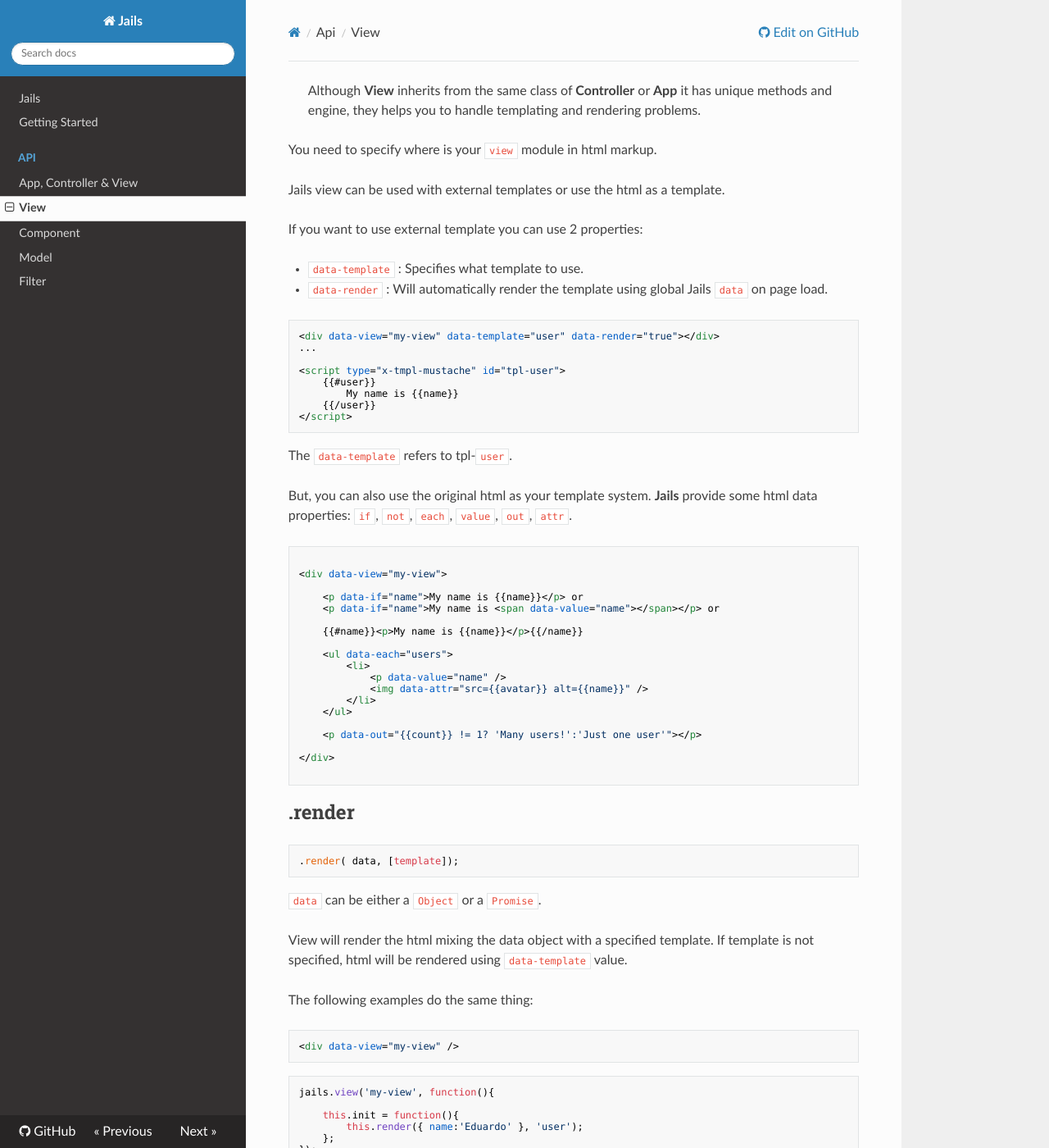
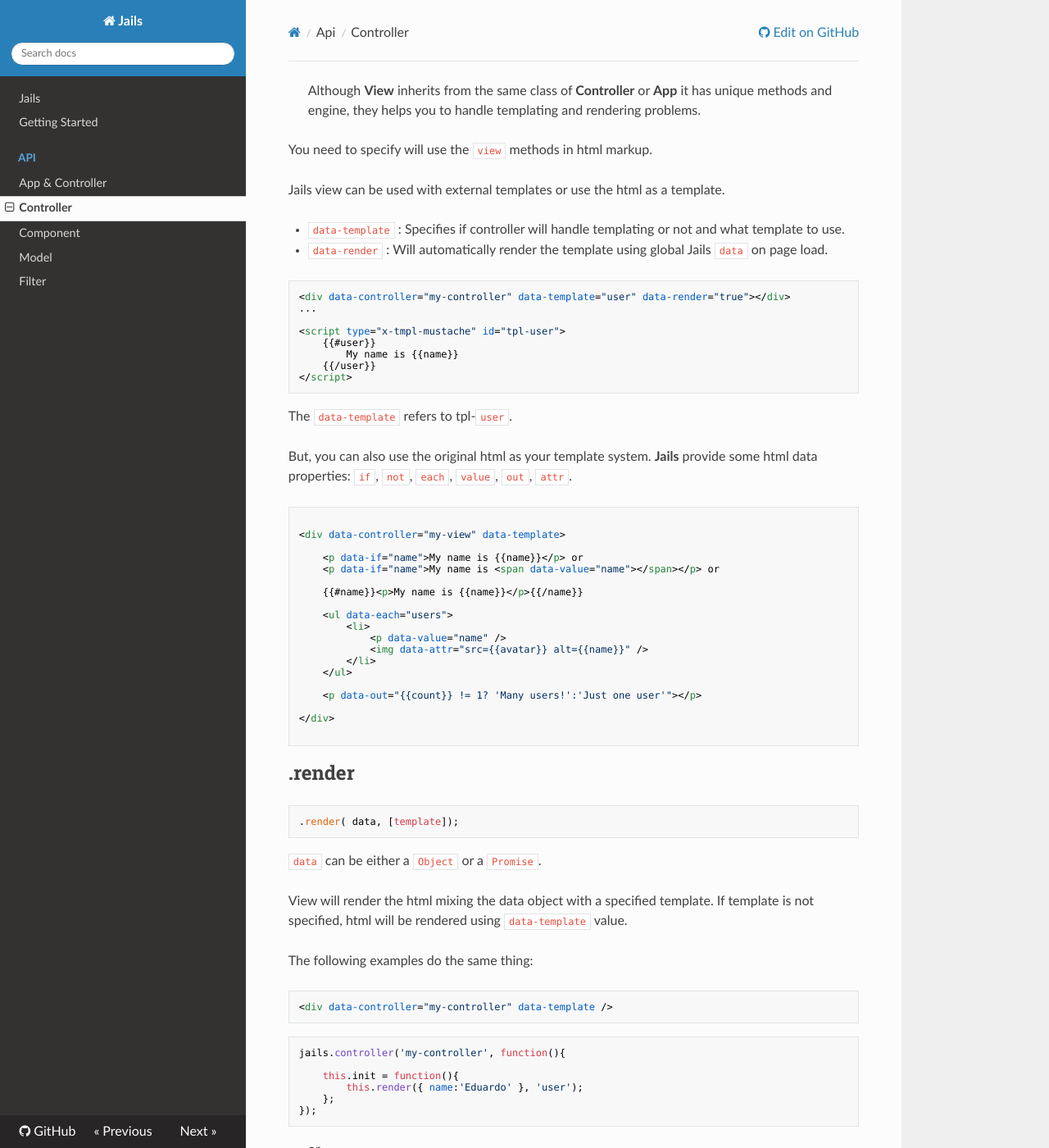
Before and after one commit to jails-org/Jails, an MkDocs documentation site: the page built from documentation/docs/controller.md, in a window 1280 px wide and 1400 px high. Shown: the whole window at 82% size. Built offline with MkDocs 1.6.1, drawn with Linux system fonts in a browser that asks for light colours; nearby versions of some CDN libraries; old or Windows-style settings are respelled for this version of MkDocs; some of the changed text lies outside the part shown.

Commit message:
Letting it professionalgit status! Nowww we're talking.. Removing views, adding them as controller property, changing documentation and diagram

````diff
--- a/documentation/docs/view.md
+++ b/documentation/docs/controller.md
@@ -1,16 +1,14 @@
 >Although **View** inherits from the same class of **Controller** or **App** it has unique methods and engine, they helps you to handle templating and rendering problems.
 
-You need to specify where is your `view` module in html markup.
+You need to specify will use the `view` methods in html markup.
 
 Jails view can be used with external templates or use the html as a template.
 
-If you want to use external template you can use 2 properties:
-
-- `data-template` : Specifies what template to use.
+- `data-template` : Specifies if controller will handle templating or not and what template to use.
 - `data-render` : Will automatically render the template using global Jails `data` on page load.
 
 ```html
-<div data-view="my-view" data-template="user" data-render="true"></div>
+<div data-controller="my-controller" data-template="user" data-render="true"></div>
 ...
 
 <script type="x-tmpl-mustache" id="tpl-user">
@@ -27,7 +25,7 @@ But, you can also use the original html as your template system.
 
 ```html
 
-<div data-view="my-view">
+<div data-controller="my-view" data-template>
 
     <p data-if="name">My name is {{name}}</p> or
     <p data-if="name">My name is <span data-value="name"></span></p> or
@@ -58,11 +56,11 @@ View will render the html mixing the data object with a specified template. If t
 The following examples do the same thing:
 
 ```html
-<div data-view="my-view" />
+<div data-controller="my-controller" data-template />
 ```
 
 ```js
-jails.view('my-view', function(){
+jails.controller('my-controller', function(){
 
     this.init = function(){
         this.render({ name:'Eduardo' }, 'user');
@@ -74,11 +72,11 @@ jails.view('my-view', function(){
 
 
 ```html
-<div data-view="my-view" data-template="user" />
+<div data-controller="my-controller" data-template="user" />
 ```
 
 ```js
-jails.view('my-view', function(){
+jails.controller('my-controller', function(){
 
     this.init = function(){
         this.render({ name:'Eduardo' });
@@ -89,7 +87,7 @@ jails.view('my-view', function(){
 ## .partial
     .partial( element, template, data );
 
-Does the same thing as `.render()` but you can specify a html element target to render instead of the current `View`.
+Does the same thing as `.render()` but you can specify a html element target to render instead of the current `view`.
 
 
 ## .template
@@ -97,9 +95,3 @@ Does the same thing as `.render()` but you can specify a html element target to
 
 If, for some reason, you need just the string result of the template, you can use this method.
 Jails saves all the mustache template embeded on html on `jails.templates` property.
-
-
-## .watch
-    .watch function( element, event, method );
-
-Delegates a event to the container class.
--- a/documentation/mkdocs.yml
+++ b/documentation/mkdocs.yml
@@ -8,8 +8,8 @@ theme: readthedocs
 pages:
     - [index.md, Jails]
     - [getting-started.md, Getting Started]
-    - [app-controller-view.md, Api, "App, Controller & View"]
-    - [view.md, Api, View]
+    - [app.md, Api, "App & Controller"]
+    - [controller.md, Api, Controller]
     - [component.md, Api, Component]
     - [model.md, Api, Model]
     - [filter.md, Api, Filter]
````
Also changed, not shown: documentation/docs/app.md (renamed from documentation/docs/app-controller-view.md, +7 -12 lines), documentation/docs/index.md (+12 -10 lines), source/jails.js (+93 -93 lines), documentation/images/diagram.png (deleted), source/jails.min.js.
